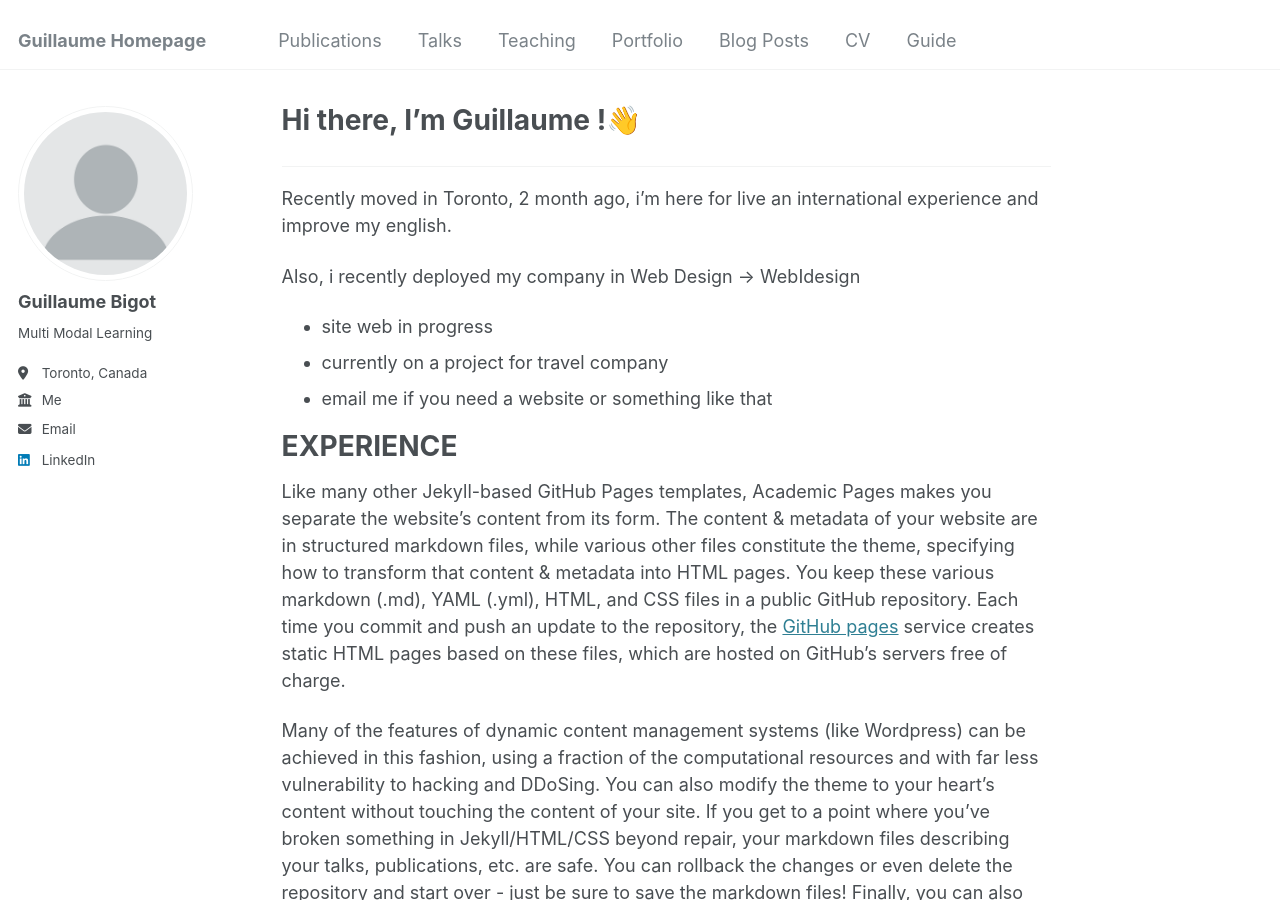
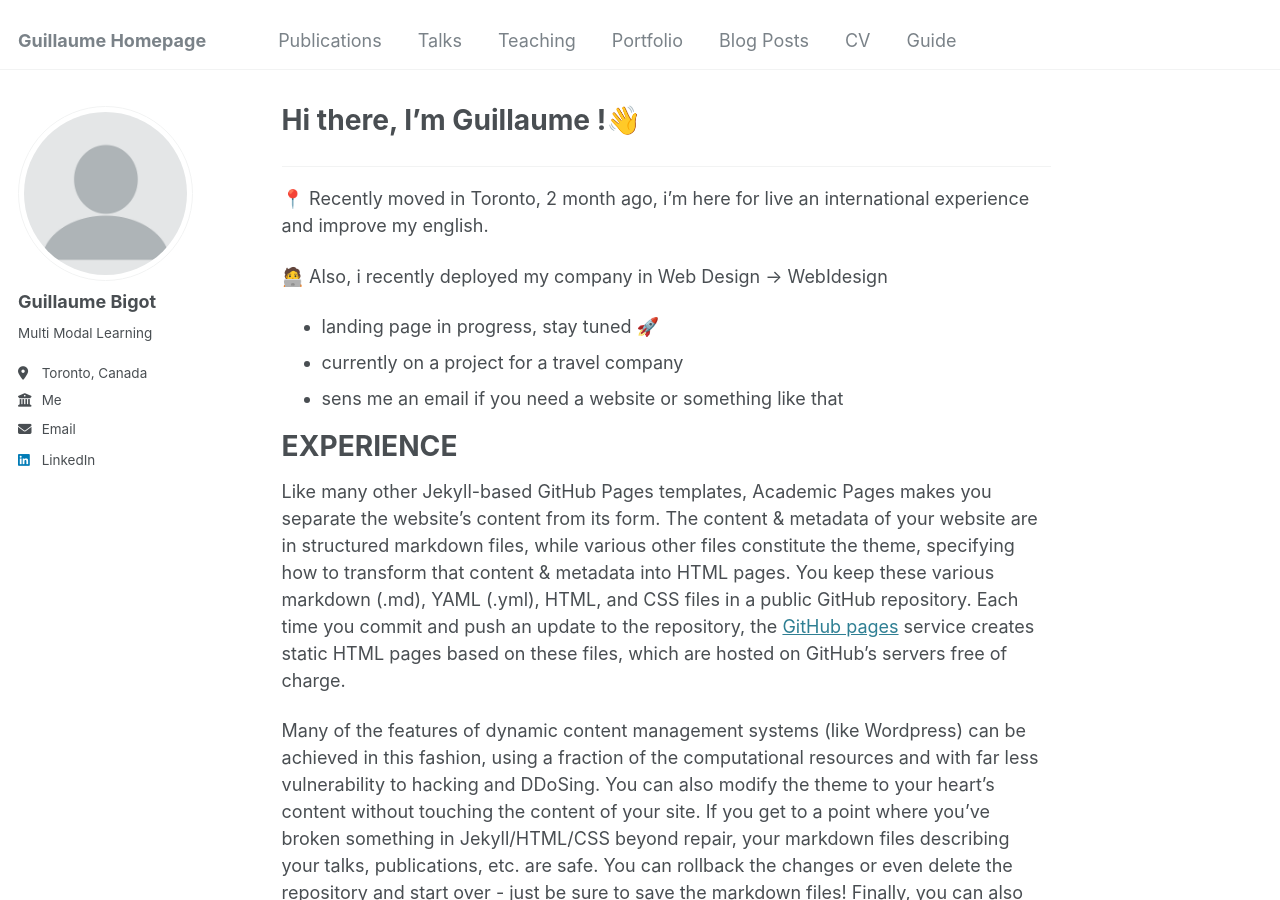
Before and after one commit to guillaume-bigot/guillaume-bigot.github.io, a Jekyll site: the page built from _pages/about.md, in a window 1280 px wide and 900 px high. Built offline with Jekyll 4.4.1, drawn with Linux system fonts in a browser that asks for light colours.

Commit message:
Update about.md

```diff
--- a/_pages/about.md
+++ b/_pages/about.md
@@ -8,12 +8,12 @@ redirect_from:
 ---
 ---
 
-Recently moved in Toronto, 2 month ago, i'm here for live an international experience and improve my english.
+📍 Recently moved in Toronto, 2 month ago, i'm here for live an international experience and improve my english.
 
-Also, i recently deployed my company in Web Design -> WebIdesign
-  - site web in progress
-  - currently on a project for travel company
-  - email me if you need a website or something like that
+🧑‍💻 Also, i recently deployed my company in Web Design -> WebIdesign
+  - landing page in progress, stay tuned 🚀
+  - currently on a project for a travel company
+  - sens me an email if you need a website or something like that
 
 EXPERIENCE
 ======
```
